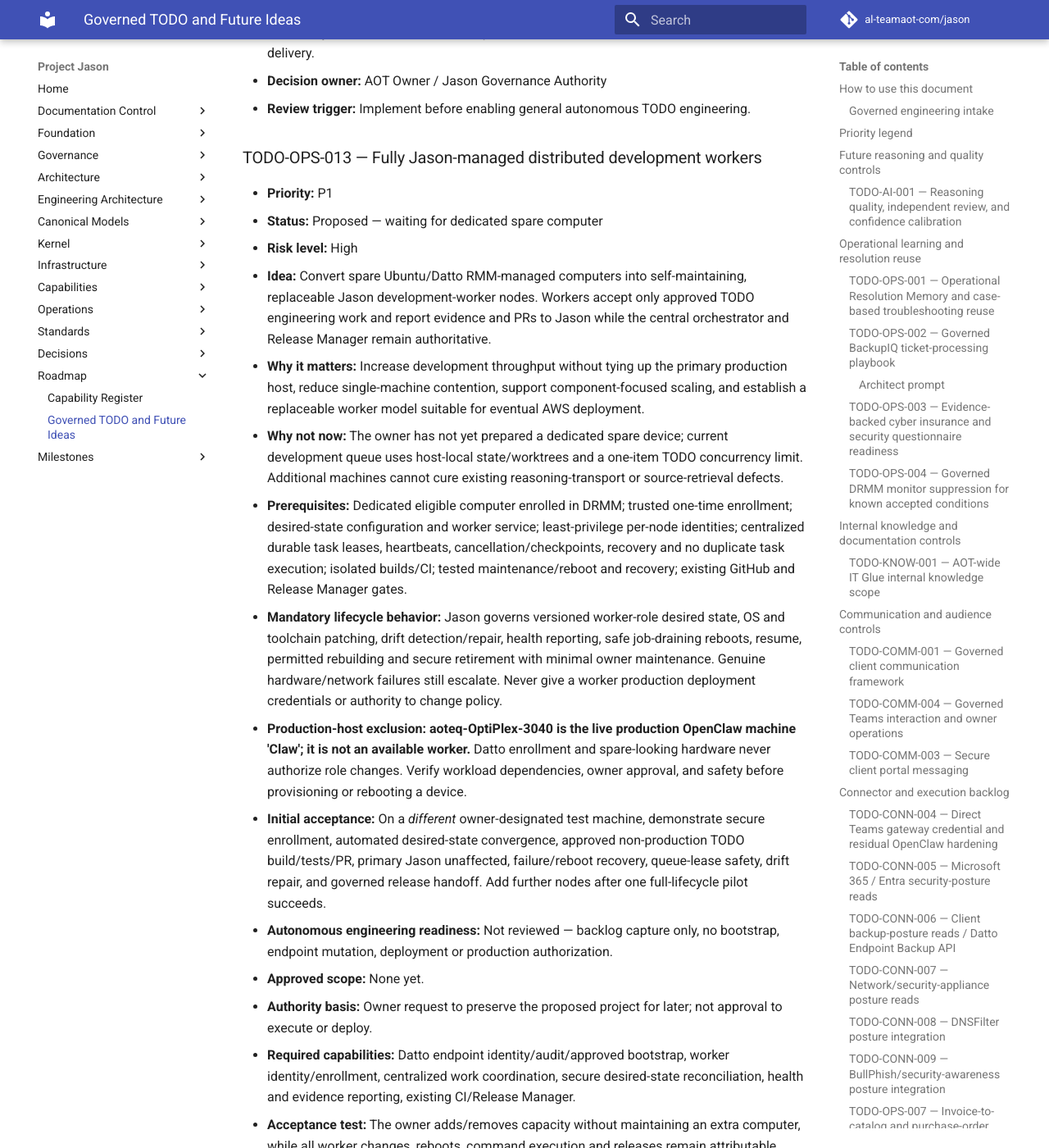
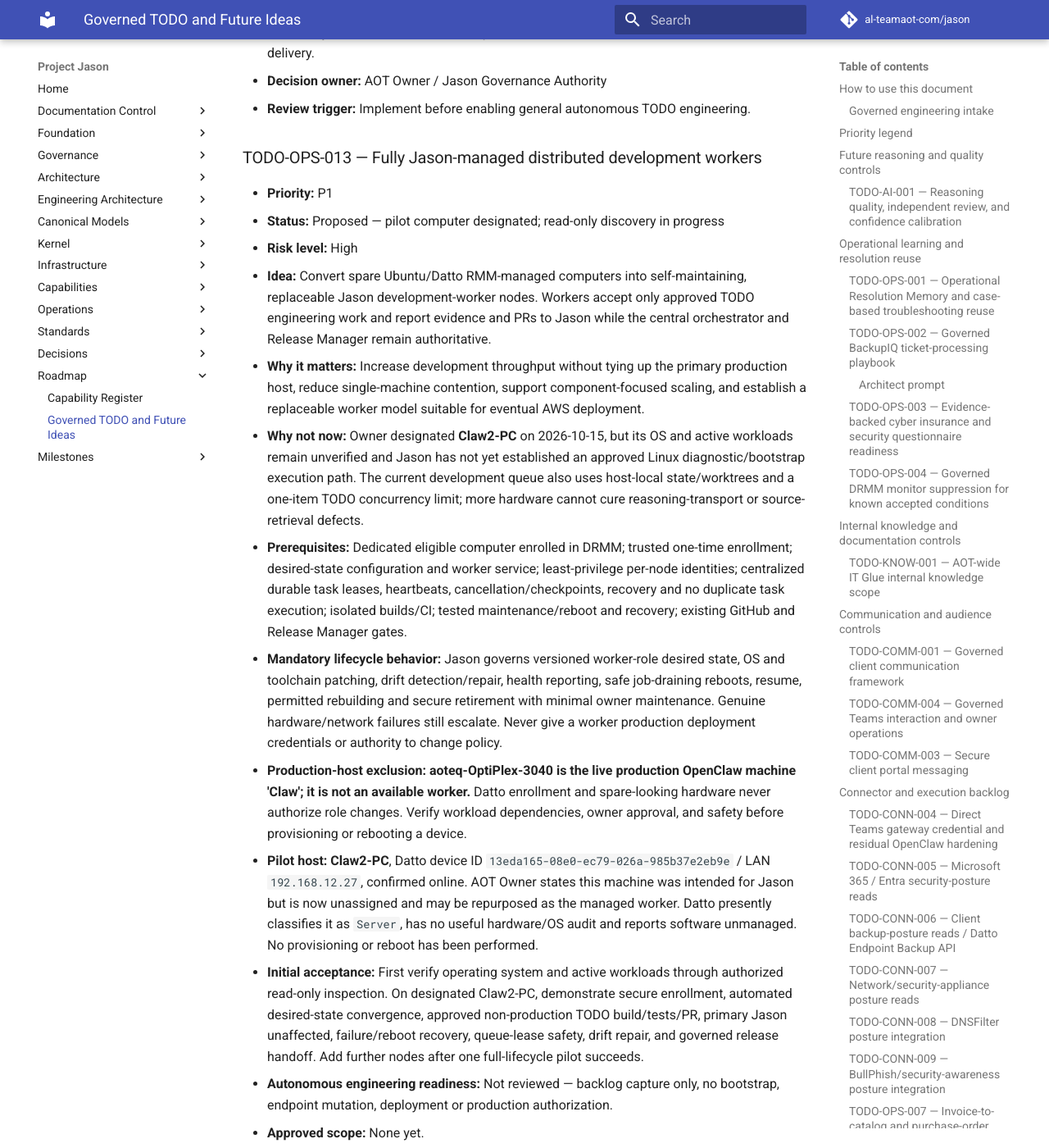
Before and after one commit to al-teamaot-com/jason, an MkDocs documentation site: the page built from docs/roadmaps/Project-Jason-TODO-and-Future-Ideas.md, in a window 1280 px wide and 1400 px high, scrolled down 51855 px. Shown: the whole window at 82% size. Built offline with MkDocs 1.6.1 and Material for MkDocs 9.7.7, drawn with Linux system fonts in a browser that asks for light colours; comment, search, counter and statistics services are not loaded; some of the changed text lies outside the part shown.

Commit message:
docs(todo): designate Claw2-PC pilot with workload verification gates

```diff
--- a/docs/roadmaps/Project-Jason-TODO-and-Future-Ideas.md
+++ b/docs/roadmaps/Project-Jason-TODO-and-Future-Ideas.md
@@ -1150,15 +1150,16 @@
 ### TODO-OPS-013 — Fully Jason-managed distributed development workers
 
 - **Priority:** P1
-- **Status:** Proposed — waiting for dedicated spare computer
+- **Status:** Proposed — pilot computer designated; read-only discovery in progress
 - **Risk level:** High
 - **Idea:** Convert spare Ubuntu/Datto RMM-managed computers into self-maintaining, replaceable Jason development-worker nodes. Workers accept only approved TODO engineering work and report evidence and PRs to Jason while the central orchestrator and Release Manager remain authoritative.
 - **Why it matters:** Increase development throughput without tying up the primary production host, reduce single-machine contention, support component-focused scaling, and establish a replaceable worker model suitable for eventual AWS deployment.
-- **Why not now:** The owner has not yet prepared a dedicated spare device; current development queue uses host-local state/worktrees and a one-item TODO concurrency limit. Additional machines cannot cure existing reasoning-transport or source-retrieval defects.
+- **Why not now:** Owner designated **Claw2-PC** on 2026-10-15, but its OS and active workloads remain unverified and Jason has not yet established an approved Linux diagnostic/bootstrap execution path. The current development queue also uses host-local state/worktrees and a one-item TODO concurrency limit; more hardware cannot cure reasoning-transport or source-retrieval defects.
 - **Prerequisites:** Dedicated eligible computer enrolled in DRMM; trusted one-time enrollment; desired-state configuration and worker service; least-privilege per-node identities; centralized durable task leases, heartbeats, cancellation/checkpoints, recovery and no duplicate task execution; isolated builds/CI; tested maintenance/reboot and recovery; existing GitHub and Release Manager gates.
 - **Mandatory lifecycle behavior:** Jason governs versioned worker-role desired state, OS and toolchain patching, drift detection/repair, health reporting, safe job-draining reboots, resume, permitted rebuilding and secure retirement with minimal owner maintenance. Genuine hardware/network failures still escalate. Never give a worker production deployment credentials or authority to change policy.
 - **Production-host exclusion:** **aoteq-OptiPlex-3040 is the live production OpenClaw machine 'Claw'; it is not an available worker.** Datto enrollment and spare-looking hardware never authorize role changes. Verify workload dependencies, owner approval, and safety before provisioning or rebooting a device.
-- **Initial acceptance:** On a *different* owner-designated test machine, demonstrate secure enrollment, automated desired-state convergence, approved non-production TODO build/tests/PR, primary Jason unaffected, failure/reboot recovery, queue-lease safety, drift repair, and governed release handoff. Add further nodes after one full-lifecycle pilot succeeds.
+- **Pilot host:** **Claw2-PC**, Datto device ID `13eda165-08e0-ec79-026a-985b37e2eb9e` / LAN `192.168.12.27`, confirmed online. AOT Owner states this machine was intended for Jason but is now unassigned and may be repurposed as the managed worker. Datto presently classifies it as `Server`, has no useful hardware/OS audit and reports software unmanaged. No provisioning or reboot has been performed.
+- **Initial acceptance:** First verify operating system and active workloads through authorized read-only inspection. On designated Claw2-PC, demonstrate secure enrollment, automated desired-state convergence, approved non-production TODO build/tests/PR, primary Jason unaffected, failure/reboot recovery, queue-lease safety, drift repair, and governed release handoff. Add further nodes after one full-lifecycle pilot succeeds.
 - **Autonomous engineering readiness:** Not reviewed — backlog capture only, no bootstrap, endpoint mutation, deployment or production authorization.
 - **Approved scope:** None yet.
 - **Authority basis:** Owner request to preserve the proposed project for later; not approval to execute or deploy.
@@ -1166,7 +1167,7 @@
 - **Acceptance test:** The owner adds/removes capacity without maintaining an extra computer, while all worker changes, reboots, command execution and releases remain attributable, governed and independently verifiable.
 - **Open questions:** Exact spare hardware and OS; supported Datto bootstrap route; trusted credential and network model; node isolation vs Ubuntu production operations.
 - **Decision owner:** AOT Owner / Jason Architecture Authority
-- **Review trigger:** Owner supplies the hostname or exact Datto device ID of a **dedicated spare computer**.
+- **Review trigger:** Owner designated Claw2-PC on 2026-10-15; proceed with **read-only discovery and governed provisioning design**, then implement only through approved capability, authority and change/release process.
 - **Tracking:** [GitHub #1459](https://github.com/al-teamaot-com/jason/issues/1459)
 
 ## Legacy ID aliases and consolidation map
```
